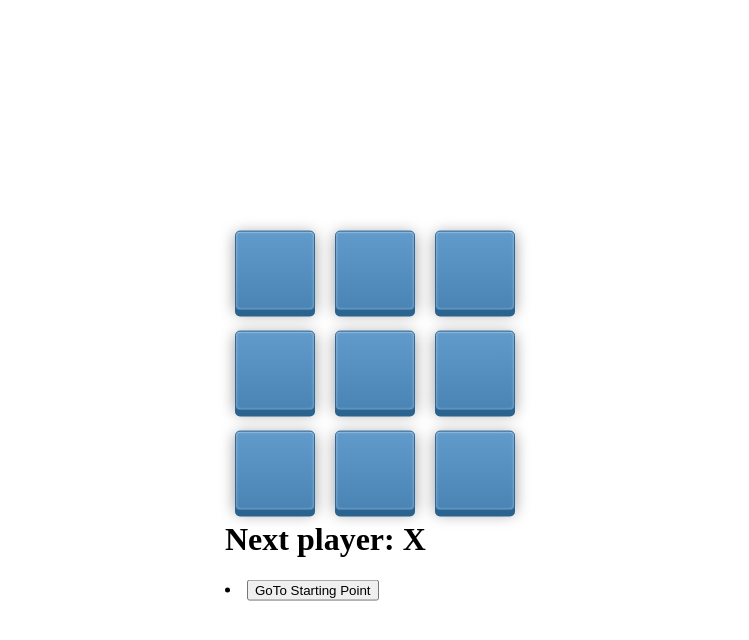
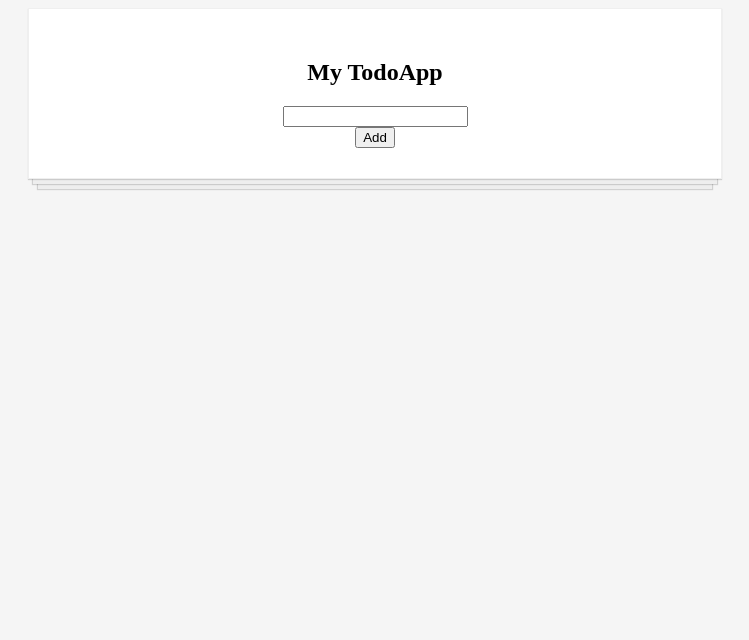
Before and after one commit to dipenparmar12/react-day, a React (Create React App) app: page / in a window 1280 px wide. Shown: the top 640 px of the page, without its empty margins (265-1014 px from the left). Built offline with nearby package versions, Linux system fonts and the light colour scheme.

Commit message:
Simple Todo Entry done

```diff
--- a/src/App.css
+++ b/src/App.css
@@ -127,3 +127,48 @@ ul {
 .status {
   margin-bottom: 10px;
 }
+
+/* ///////////////////////////// */
+/*  TODO APP */
+body {
+  background-color: whitesmoke;
+}
+
+.todo-list {
+  background-color: white;
+  margin: auto;
+  width: 50%;
+  display: flex;
+  flex-direction: column;
+  align-items: center;
+  border: 1px solid #efefef;
+  box-shadow:
+  /* The top layer shadow */ 0 1px 1px rgba(0, 0, 0, 0.15),
+    /* The second layer */ 0 10px 0 -5px #eee,
+    /* The second layer shadow */ 0 10px 1px -4px rgba(0, 0, 0, 0.15),
+    /* The third layer */ 0 20px 0 -10px #eee,
+    /* The third layer shadow */ 0 20px 1px -9px rgba(0, 0, 0, 0.15);
+  padding: 30px;
+}
+
+.todo-item {
+  display: flex;
+  justify-content: flex-start;
+  align-items: center;
+  padding: 20px 20px 0;
+  width: 70%;
+  border-bottom: 1px solid #cecece;
+  font-family: Roboto, sans-serif;
+  font-weight: 100;
+  font-size: 15px;
+  color: #333333;
+}
+
+input[type='checkbox'] {
+  margin-right: 10px;
+  font-size: 30px;
+}
+
+input[type='checkbox']:focus {
+  outline: 0;
+}
--- a/src/App.js
+++ b/src/App.js
@@ -1,5 +1,6 @@
 import React from 'react';
 import {} from './App.css';
+import TodoApp from './Practice/TodoApp/TodoApp';
 // import HelloWorld from './HelloWorld/HelloWorld';
 // import ClickTic from './Practice/ClickTic';
 // import LoginControl from './Practice/LoginControl';
@@ -11,7 +12,7 @@ import {} from './App.css';
 // import FormHandlingMultipleInputs from './Practice/FormHandlingMultipleInputs';
 // import TempCalc from './Practice/TempCalc';
 // import TicTacTokGame from './Practice/TicTacTok/TicTacTokGame';
-import Game from './Practice/TicTacTok/Game';
+// import Game from './Practice/TicTacTok/Game';
 
 function App() {
   return (
@@ -27,7 +28,8 @@ function App() {
       {/* <FormHandlingMultipleInputs /> */}
       {/* <TempCalc /> */}
       {/* <TicTacTokGame /> */}
-      <Game />
+      {/* <Game /> */}
+      <TodoApp />
     </div>
   );
 }
--- /dev/null
+++ b/src/Practice/TodoApp/TodoApp.jsx
@@ -0,0 +1,70 @@
+import React, { Component } from 'react';
+import TodoItem from './TodoItem';
+import TodoInput from './TodoInput';
+
+export default class TodoApp extends Component {
+  constructor(props) {
+    super(props);
+    this.state = {
+      items: [],
+      newItemText: null,
+    };
+    this.addItem = this.addItem.bind(this);
+    this.handleFormInput = this.handleFormInput.bind(this);
+    this.keyPress = this.keyPress.bind(this);
+  }
+
+  addItem(itemText) {
+    console.log('addItem: ');
+    if (itemText) {
+      let items = this.state.items;
+      items.push({ text: itemText, completed: false });
+      this.setState({
+        items,
+        newItemText: null,
+      });
+      return true;
+    }
+  }
+
+  handleFormInput(e) {
+    console.log('handleFormInput: ');
+    if (e.name === 'newItemText') {
+      if (this.addItem(e.target.value)) e.target.value = null;
+      return;
+    }
+    this.setState({ newItemText: e.target.value });
+  }
+
+  keyPress(e) {
+    if (e.keyCode === 13) {
+      if (this.addItem(e.target.value)) e.target.value = null;
+    }
+  }
+
+  render() {
+    const items = this.state.items.map((todo, i) =>
+      todo ? <TodoItem item={todo} key={i} /> : null
+    );
+
+    return (
+      <div className="todo-list">
+        <h2>My TodoApp</h2>
+        <TodoInput
+          addItem={this.addItem}
+          handleFormInput={this.handleFormInput}
+          keyPress={this.keyPress}
+        />
+        <button
+          onClick={() => {
+            this.addItem(this.state.newItemText);
+            this.setState({ newItemText: null });
+          }}
+        >
+          Add
+        </button>
+        {items}
+      </div>
+    );
+  }
+}
--- /dev/null
+++ b/src/Practice/TodoApp/TodoInput.jsx
@@ -0,0 +1,14 @@
+import React from 'react';
+export default function TodoInput(props) {
+  return (
+    <React.Fragment>
+      <input
+        type="text"
+        name="newItemText"
+        id="newItemText"
+        onChange={(e) => props.handleFormInput(e)}
+        onKeyDown={(e) => props.keyPress(e)}
+      />
+    </React.Fragment>
+  );
+}
--- /dev/null
+++ b/src/Practice/TodoApp/TodoItem.jsx
@@ -0,0 +1,14 @@
+import React from 'react';
+
+export default function TodoItem(props) {
+  return (
+    <div className="todo-item">
+      <input
+        type="checkbox"
+        checked={props.item.completed}
+        onChange={() => props.handleChange(props.item.id)}
+      />
+      <p>{props.item.text}</p>
+    </div>
+  );
+}
```
Also changed, not shown: src/Practice/TodoApp/TodoApp.module.css (added).
